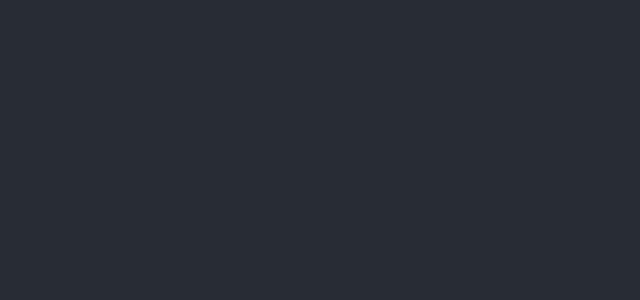
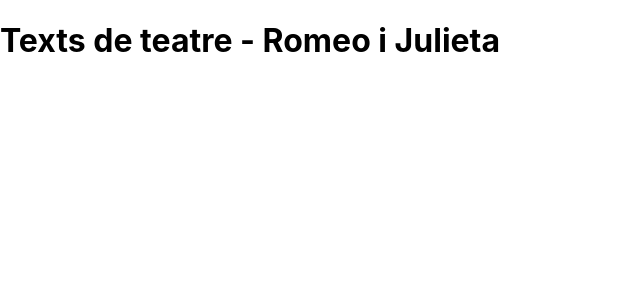
Before and after one commit to cesar-itacademy/sprint-7, a React (Create React App) app: page / in a window 1280 px wide. Shown: the top 300 px of the page, without its empty margins (0-640 px from the left). Built offline with nearby package versions, Linux system fonts and the light colour scheme; no server answers.

Commit message:
Creada rama dev

```diff
--- a/src/App.js
+++ b/src/App.js
@@ -1,16 +1,25 @@
+import React, { Component } from 'react';
 
-import './App.css';
+class App extends Component {
+  constructor() {
+    super();
+    this.state = {text: []};// Inicializamos el objeto text
+  }
 
-function App() {
+  async componentDidMount() {
+    // Petición HTTP servidor JSON asyncrono
+    const resolve = await fetch("http://my-json-server.typicode.com/cesar-itacademy/fake-json/teatre")
+    const data = await resolve.json()
+    this.setState({text:data})// Guardamos el objeto data como text
+  }
 
-
-  return (
-    <div className="App">
-      <header className="App-header">
-
-      </header>
-    </div>
-  );
+  render() {
+    return (
+      <div>
+          <h1>Texts de teatre - Romeo i Julieta</h1>
+      </div>
+    );
+  }
 }
 
 export default App;
```
